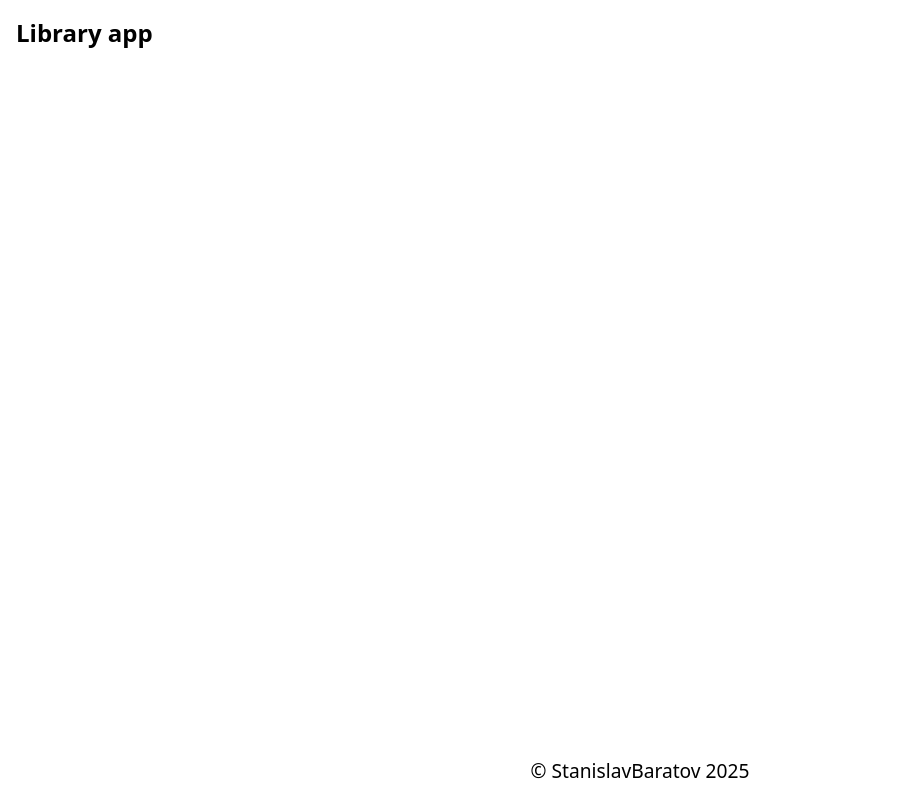
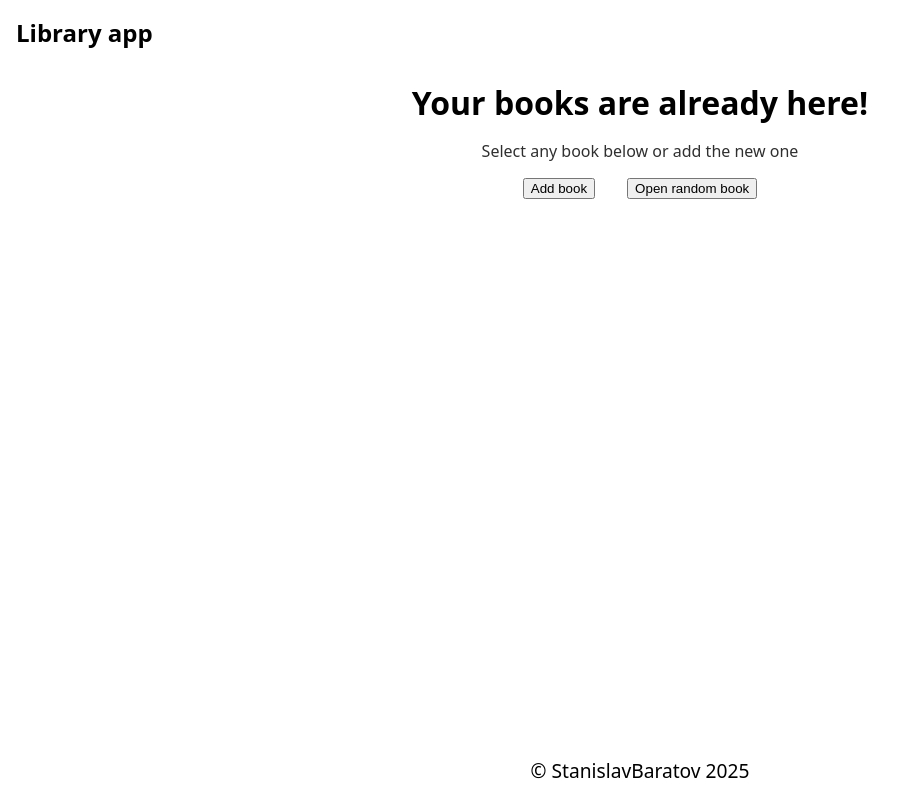
Before and after one commit to StanislavBaratov/library-app, a plain HTML site: page index.html in a window 1280 px wide. Shown: the whole page, without its empty margins (0-912 px from the left). Drawn offline with Linux system fonts and the light colour scheme.

Commit message:
Add hero and basic layout

```diff
--- /dev/null
+++ b/hero/__buttons/hero__buttons.css
@@ -0,0 +1,8 @@
+.hero__buttons {
+    display: flex;
+    flex-wrap: wrap;
+    justify-content: center;
+    align-items: center;
+    row-gap: 0.5rem;
+    column-gap: 2rem;
+}
--- /dev/null
+++ b/hero/__prompt/hero__prompt.css
@@ -0,0 +1,5 @@
+.hero__prompt {
+    font-family: system-ui, -apple-system, BlinkMacSystemFont, 'Segoe UI', Roboto, Oxygen, Ubuntu, Cantarell, 'Open Sans', 'Helvetica Neue', sans-serif;
+    font-size: 1rem;
+    color: #000000d0;
+}
--- /dev/null
+++ b/hero/__slogan/hero__slogan.css
@@ -0,0 +1,5 @@
+.hero__slogan {
+    font-family: system-ui, -apple-system, BlinkMacSystemFont, 'Segoe UI', Roboto, Oxygen, Ubuntu, Cantarell, 'Open Sans', 'Helvetica Neue', sans-serif;
+    font-size: 2rem;
+    font-weight: 900;
+}
--- /dev/null
+++ b/hero/hero.css
@@ -0,0 +1,9 @@
+.hero {
+    display: flex;
+    flex-direction: column;
+    justify-content: flex-start;
+    align-items: stretch;
+    text-align: center;
+    padding: 1rem;
+    gap: 1rem;
+}
--- a/index.html
+++ b/index.html
@@ -12,6 +12,14 @@
         <header class="header">
             <div class="logo">Library app</div>
         </header>
+        <div class="hero">
+            <div class="hero__slogan">Your books are already here!</div>
+            <div class="hero__prompt">Select any book below or add the new one</div>
+            <div class="hero__buttons">
+                <button type="button" class="hero__add-button">Add book</button>
+                <button type="button" class="hero__random-book">Open random book</button>
+            </div>
+        </div>
         <main class="main"></main>
         <footer class="footer">&copy; StanislavBaratov 2025</footer>
     </div>
--- a/style.css
+++ b/style.css
@@ -5,6 +5,11 @@
 
 @import url(logo/logo.css);
 
+@import url(hero/hero.css);
+@import url(hero/__slogan/hero__slogan.css);
+@import url(hero/__prompt/hero__prompt.css);
+@import url(hero/__buttons/hero__buttons.css);
+
 @import url(main/main.css);
 
 @import url(footer/footer.css);
```
